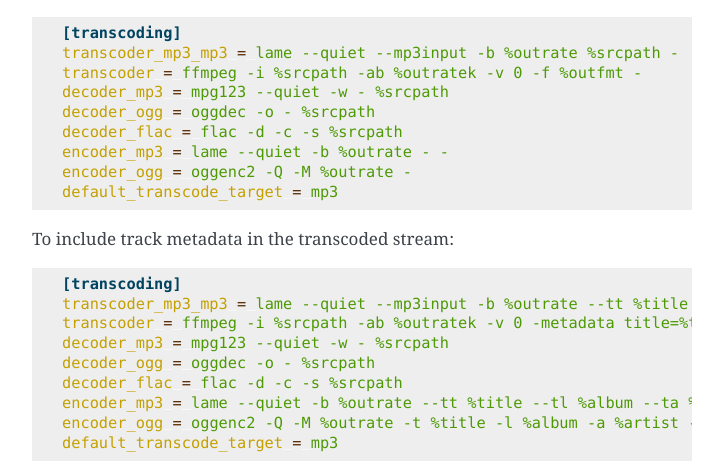
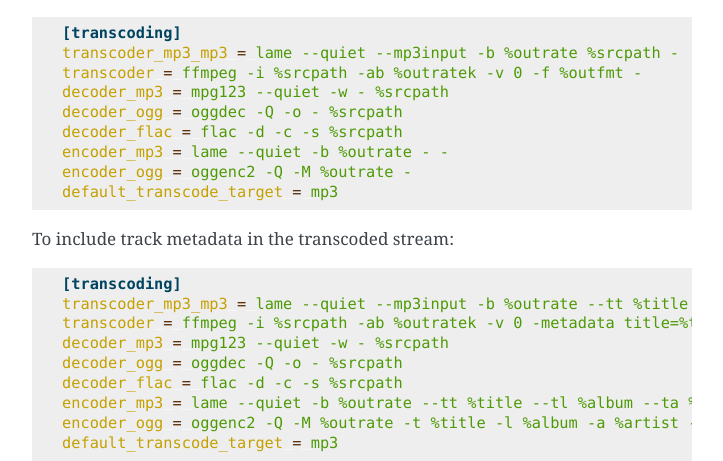
Before and after one commit to spl0k/supysonic, a Sphinx documentation site: the page built from docs/transcoding.rst, in a window 1280 px wide and 900 px high, scrolled down 2271 px. Shown: the part 157-618 px from the top of the window, without its empty margins (388-1111 px from the left). Built offline with Sphinx 7.4.7, drawn with Linux system fonts in a browser that asks for light colours.

```diff
--- a/docs/setup/configuration.rst
+++ b/docs/setup/configuration.rst
@@ -340,7 +340,7 @@ For more details, please refer to the
    transcoder_mp3_mp3 = lame --quiet --mp3input -b %outrate %srcpath -
    transcoder = ffmpeg -i %srcpath -ab %outratek -v 0 -f %outfmt -
    decoder_mp3 = mpg123 --quiet -w - %srcpath
-   decoder_ogg = oggdec -o - %srcpath
+   decoder_ogg = oggdec -Q -o - %srcpath
    decoder_flac = flac -d -c -s %srcpath
    encoder_mp3 = lame --quiet -b %outrate - -
    encoder_ogg = oggenc2 -q -M %outrate -
--- a/docs/transcoding.rst
+++ b/docs/transcoding.rst
@@ -112,7 +112,7 @@ Basic configuration::
    transcoder_mp3_mp3 = lame --quiet --mp3input -b %outrate %srcpath -
    transcoder = ffmpeg -i %srcpath -ab %outratek -v 0 -f %outfmt -
    decoder_mp3 = mpg123 --quiet -w - %srcpath
-   decoder_ogg = oggdec -o - %srcpath
+   decoder_ogg = oggdec -Q -o - %srcpath
    decoder_flac = flac -d -c -s %srcpath
    encoder_mp3 = lame --quiet -b %outrate - -
    encoder_ogg = oggenc2 -Q -M %outrate -
@@ -124,7 +124,7 @@ To include track metadata in the transcoded stream::
    transcoder_mp3_mp3 = lame --quiet --mp3input -b %outrate --tt %title --tl %album --ta %artist --tn %tracknumber/%totaltracks --tv TPOS=%discnumber --tg %genre --ty %year --add-id3v2 %srcpath -
    transcoder = ffmpeg -i %srcpath -ab %outratek -v 0 -metadata title=%title -metadata album=%album -metadata author=%artist -metadata track=%tracknumber/%totaltracks -metadata disc=%discnumber -metadata genre=%genre -metadata date=%year -f %outfmt -
    decoder_mp3 = mpg123 --quiet -w - %srcpath
-   decoder_ogg = oggdec -o - %srcpath
+   decoder_ogg = oggdec -Q -o - %srcpath
    decoder_flac = flac -d -c -s %srcpath
    encoder_mp3 = lame --quiet -b %outrate --tt %title --tl %album --ta %artist --tn %tracknumber/%totaltracks --tv TPOS=%discnumber --tg %genre --ty %year --add-id3v2 - -
    encoder_ogg = oggenc2 -Q -M %outrate -t %title -l %album -a %artist -N %tracknumber -c TOTALTRACKS=%totaltracks -c DISCNUMBER=%discnumber -G %genre -d %year -
```
Also changed, not shown: 1 other file.
